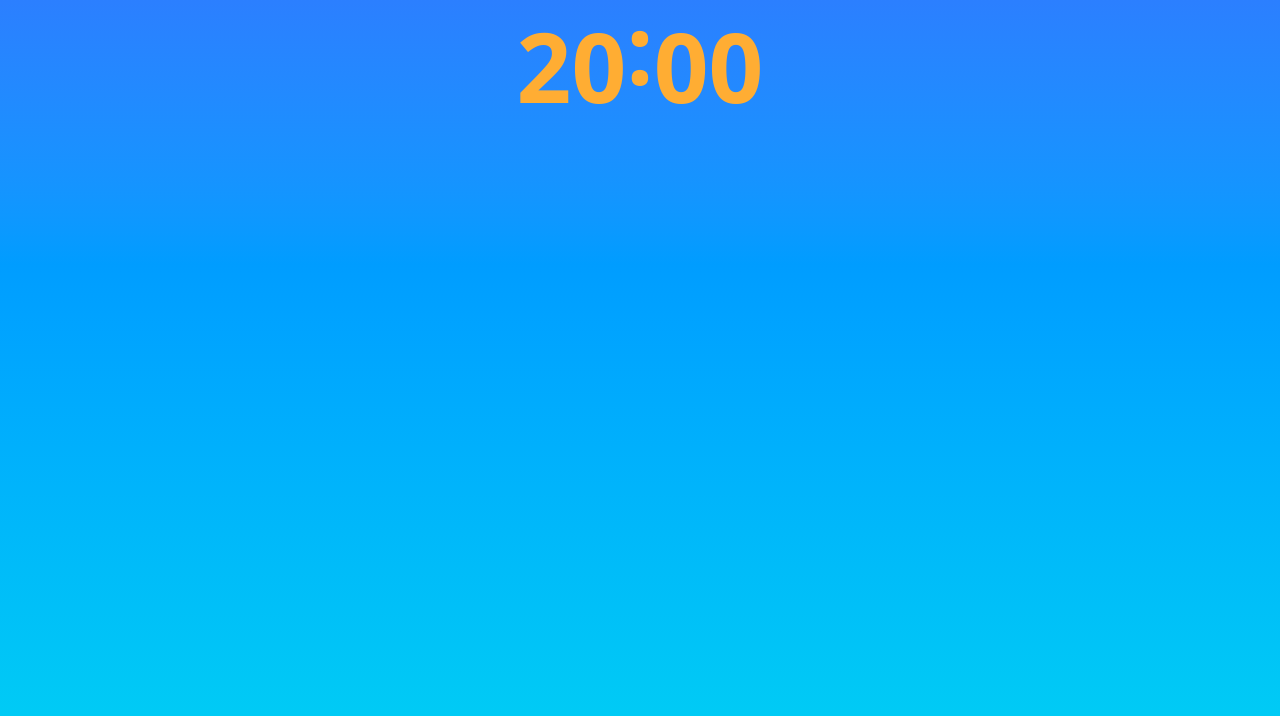
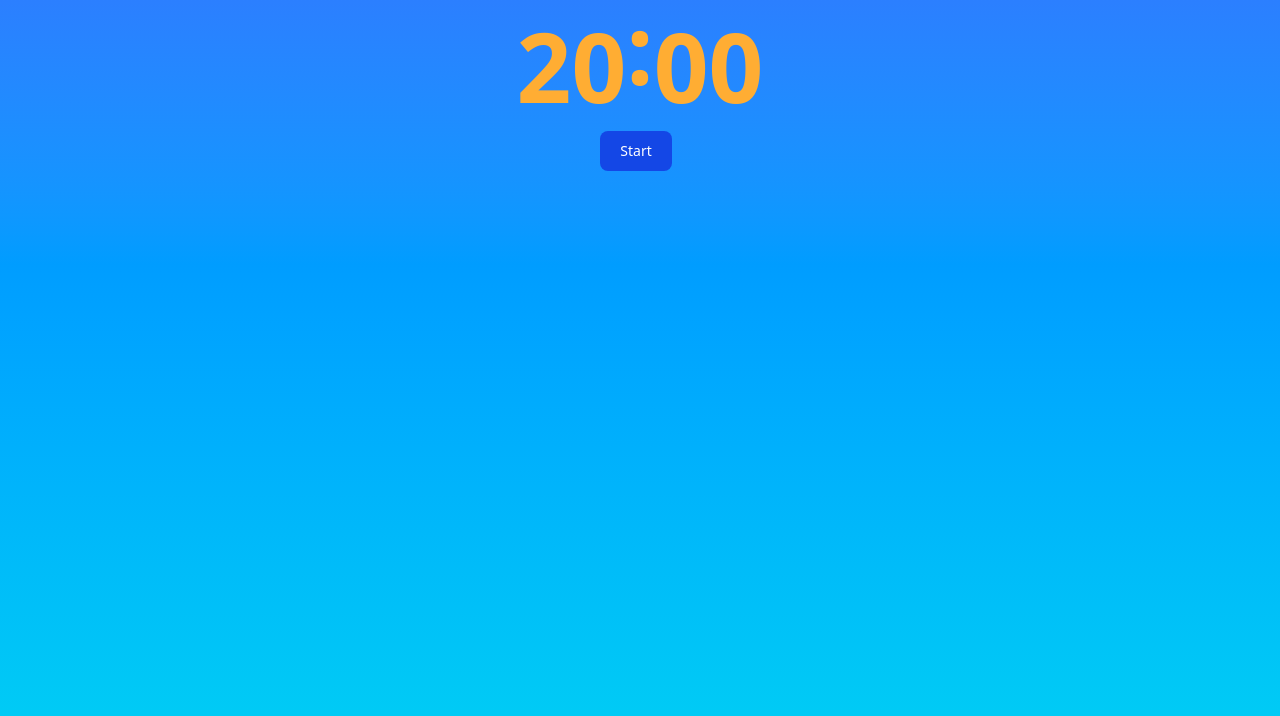
Before and after one commit to maikeru-dev/pomodorotogether, a website: page public/index.html in a window 1280 px wide. Drawn offline with nearby package versions, Linux system fonts and the light colour scheme; files that its build step writes are made by us from their sources.

Commit message:
[fix] adjust transition time on btn

```diff
--- a/public/index.html
+++ b/public/index.html
@@ -12,11 +12,10 @@
     <script src="assets/scripts/bundle.js"></script>
 
     <div
-      class="flex h-screen justify-between align-center items-center content-center flex-col"
+      class="flex justify-between align-center items-center content-center flex-col"
     >
-      <div class="text-orange-web dark:text-white">
       <div
-          class="flex-row justify-end flex text-orange-web font-extrabold text-8xl"
+        class="flex-row justify-center flex text-orange-web font-extrabold text-8xl"
       >
         <input
           id="clock-minute"
@@ -24,18 +23,23 @@
           class="text-inherit max-w-min focus:outline-none disabled:text-red-800 active:border-none border-none text-end"
           type="text"
           value="20"
-          /><span class="select-none disabled:text-red-800 text-inherit"
-            >:</span
-          >
+        /><span class="select-none disabled:text-red-800 text-inherit">:</span>
         <input
           id="clock-second"
-            style="max-width: 110px"
+          style="max-width: 110px; transition-duration: 20ms"
           class="text-inherit max-w-min focus:outline-none disabled:text-red-800 active:border-none border-none text-start"
           type="text"
           value="00"
         />
       </div>
-      </div>
+
+      <button
+        type="button"
+        style="transition-duration: 40ms"
+        class="text-white bg-blue-700 hover:bg-blue-800 transition-all active:ring-4 active:ring-blue-300 font-medium rounded-lg text-sm px-5 py-2.5 me-2 mb-2 dark:bg-blue-600 dark:hover:bg-blue-700 focus:outline-none dark:focus:ring-blue-800"
+      >
+        Start
+      </button>
     </div>
   </body>
 </html>
```
Lines whose indentation alone changed are shown as unchanged.
